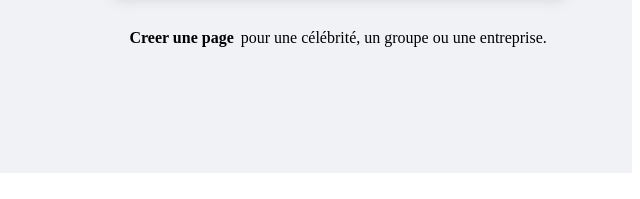
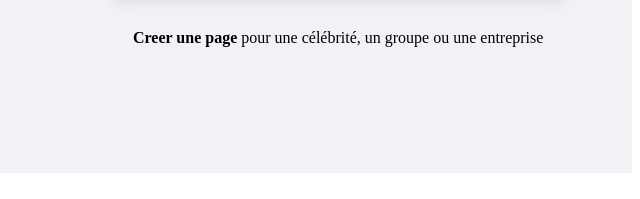
Before and after one commit to snipervsninla1/facebook, a plain HTML site: page index.html in a window 1280 px wide. Shown: the part 350-549 px from the top of the page, 640-1280 px from the left. Drawn offline with Linux system fonts and the light colour scheme; a web font is replaced by a local one.

Commit message:
creation de la page de facebook

```diff
--- a/index.html
+++ b/index.html
@@ -27,7 +27,7 @@
                </p>
                <p>
                     <strong>Creer une page</strong>
-                    <span>pour une célébrité, un groupe ou une entreprise.</span>
+                    pour une célébrité, un groupe ou une entreprise
                </p>
             </div>
         </div>
--- a/style.css
+++ b/style.css
@@ -90,11 +90,6 @@ main .head .form p:nth-child(1){
     flex-direction: column;
     align-items: center;
 }
-main .head .form p:nth-child(2){
-    display: flex;
-    flex-direction: row;
-    gap: 7px;
-}
 main .tail{
     display: flex;
     flex-direction: column;
```
